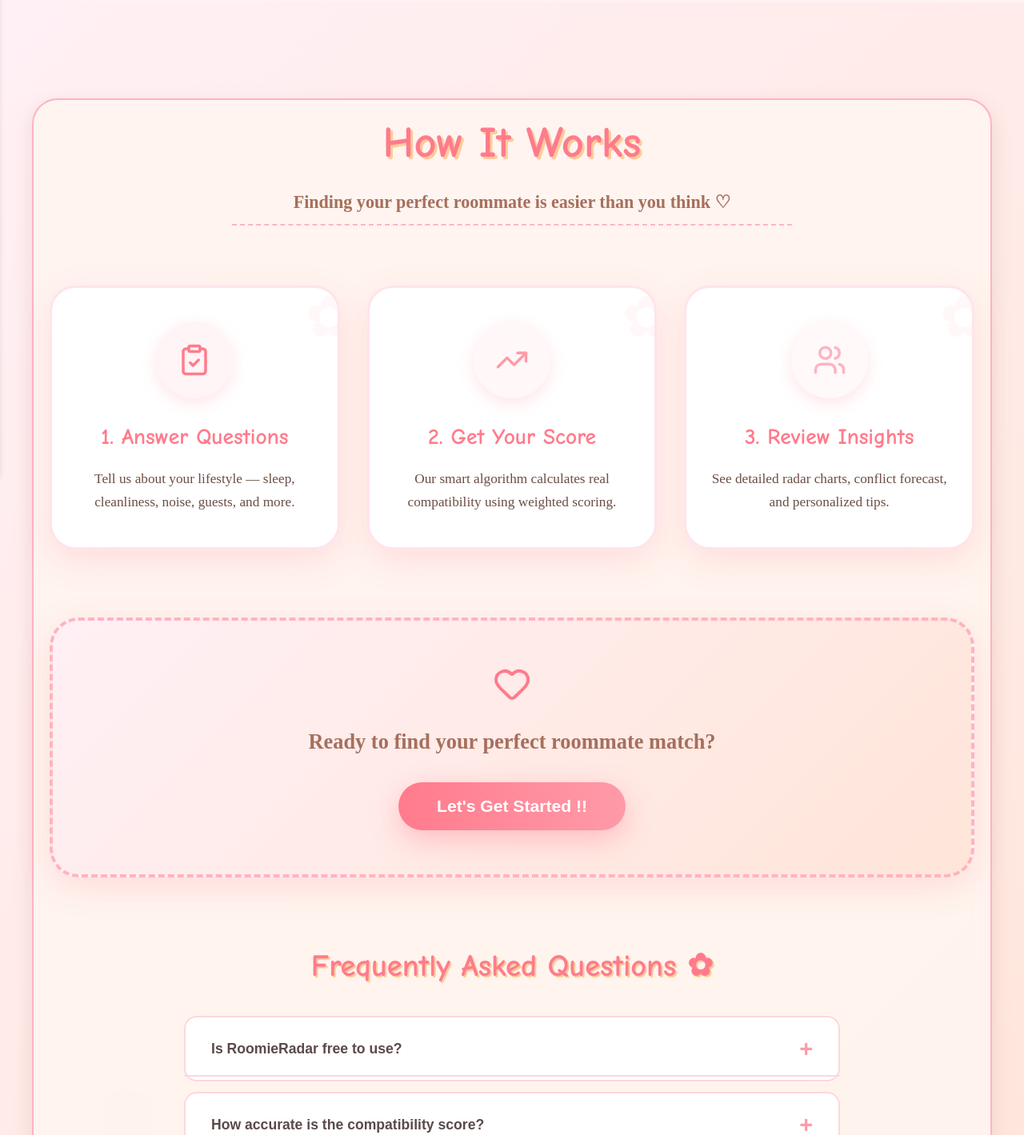
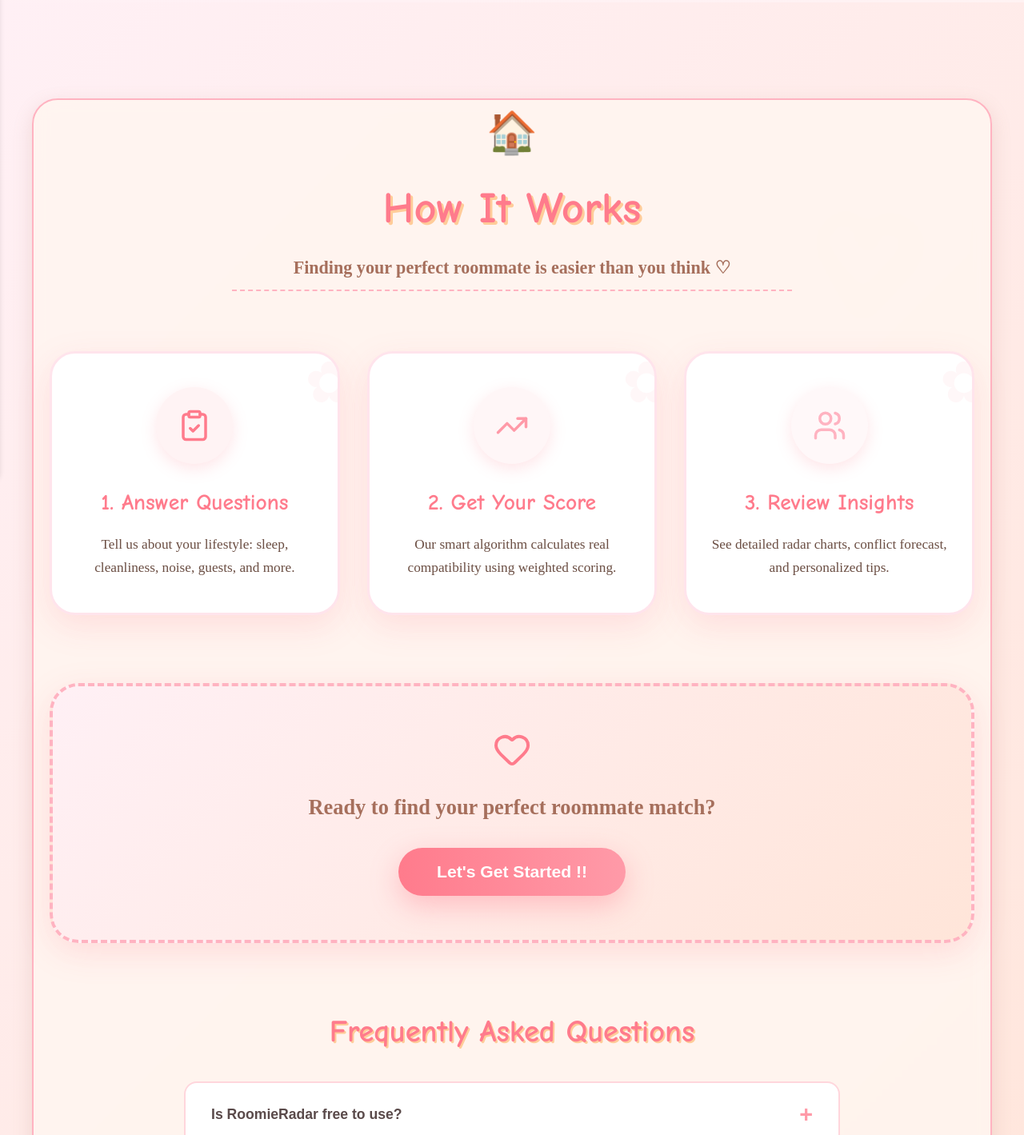
Before and after one commit to NSP2023/RoomieRadar, a React (Create React App) app in the folder frontend/: page /how-it-works in a window 1280 px wide. Shown: the part 200-1619 px from the top of the page at 80% size. Built offline with nearby package versions, Linux system fonts and the light colour scheme; no server answers; the HTML template or start-up script is replaced by a standard one.

Commit message:
Update HowItWorks.jsx

```diff
--- a/frontend/src/components/Home/HowItWorks.jsx
+++ b/frontend/src/components/Home/HowItWorks.jsx
@@ -1,8 +1,6 @@
 // src/components/Home/HowItWorks.jsx
-
-import React, { useState } from "react";
+import React, { useState, useEffect, useRef } from "react";
 import { useNavigate } from "react-router-dom";
-import { motion } from "framer-motion";
 import { ClipboardCheck, TrendingUp, Users, Heart } from "lucide-react";
 import "./HowItWorks.css";
 
@@ -13,49 +11,62 @@ const faqData = [
       "Yes! The basic questionnaire, compatibility check and seeing matches is completely free. Premium features might come later, but the heart of RoomieRadar will always stay free~",
   },
   {
-    question: "How accurate is the compatibility score?",
+    question: "How accuracy is the compatibility score?",
     answer:
-      "It's based on things students & young adults care about most! The more honest your answers, the more magical and accurate the match will be !",
+      "It's based on things students & young adults care about most! The more honest your answers, the more magical and accurate the match will be!",
   },
   {
     question: "Can I find roommates in my university?",
     answer:
-      "Right now we show everyone, but very soon we'll add city & university filters so you can find your perfect roomie nearby!",
+      "This is only and strictly inside IUT residential halls — we will include non-res in the future inshallah!",
   },
 ];
+
+// Lightweight intersection-observer hook — triggers once when element enters view
+const useInView = (threshold = 0.15) => {
+  const ref = useRef(null);
+  const [visible, setVisible] = useState(false);
+
+  useEffect(() => {
+    const el = ref.current;
+    if (!el) return;
+    const observer = new IntersectionObserver(
+      ([entry]) => { if (entry.isIntersecting) { setVisible(true); observer.disconnect(); } },
+      { threshold }
+    );
+    observer.observe(el);
+    return () => observer.disconnect();
+  }, [threshold]);
+
+  return [ref, visible];
+};
 
 const HowItWorks = () => {
   const navigate = useNavigate();
   const [openFaq, setOpenFaq] = useState(null);
 
-  const toggleFaq = (index) => {
-    setOpenFaq(openFaq === index ? null : index);
-  };
-
-  const handleGetStarted = () => {
-    navigate("/questionnaire");
-  };
+  const [titleRef,  titleVisible]  = useInView();
+  const [stepsRef,  stepsVisible]  = useInView();
+  const [ctaRef,    ctaVisible]    = useInView();
+  const [faqRef,    faqVisible]    = useInView();
 
   const steps = [
     {
       icon: ClipboardCheck,
       title: "1. Answer Questions",
-      description:
-        "Tell us about your lifestyle — sleep, cleanliness, noise, guests, and more.",
+      description: "Tell us about your lifestyle: sleep, cleanliness, noise, guests, and more.",
       color: "#ff7b8c",
     },
     {
       icon: TrendingUp,
       title: "2. Get Your Score",
-      description:
-        "Our smart algorithm calculates real compatibility using weighted scoring.",
+      description: "Our smart algorithm calculates real compatibility using weighted scoring.",
       color: "#ff9aa8",
     },
     {
       icon: Users,
       title: "3. Review Insights",
-      description:
-        "See detailed radar charts, conflict forecast, and personalized tips.",
+      description: "See detailed radar charts, conflict forecast, and personalized tips.",
       color: "#ffb3c1",
     },
   ];
@@ -65,79 +76,63 @@ const HowItWorks = () => {
       <div className="container">
 
         {/* Title */}
-        <motion.div
-          className="section-title"
-          initial={{ opacity: 0, y: 30 }}
-          whileInView={{ opacity: 1, y: 0 }}
-          viewport={{ once: true }}
-          transition={{ duration: 0.7 }}
+        <div
+          ref={titleRef}
+          className={`section-title fade-up ${titleVisible ? "visible" : ""}`}
         >
-          <span className="title-icon"></span>
+          <span className="title-icon">🏠</span>
           <h2>How It Works</h2>
           <p className="section-subtitle">
             Finding your perfect roommate is easier than you think ♡
           </p>
-        </motion.div>
+        </div>
 
         {/* Steps */}
-        <div className="steps-grid">
+        <div ref={stepsRef} className="steps-grid">
           {steps.map((step, index) => {
             const Icon = step.icon;
             return (
-              <motion.div
+              <div
                 key={index}
-                className="step-card"
-                initial={{ opacity: 0, y: 40 }}
-                whileInView={{ opacity: 1, y: 0 }}
-                viewport={{ once: true }}
-                transition={{ duration: 0.6, delay: index * 0.15 }}
-                whileHover={{ y: -12 }}
+                className={`step-card fade-up ${stepsVisible ? "visible" : ""}`}
+                style={{ transitionDelay: `${index * 120}ms` }}
               >
                 <div
                   className="step-icon-wrapper"
-                  style={{ backgroundColor: `${step.color}15` }}
+                  style={{ backgroundColor: `${step.color}18` }}
                 >
                   <Icon size={42} color={step.color} />
                 </div>
                 <h3 className="step-title">{step.title}</h3>
                 <p className="step-description">{step.description}</p>
-              </motion.div>
+              </div>
             );
           })}
         </div>
 
         {/* CTA */}
-        <motion.div
-          className="cta-section"
-          initial={{ opacity: 0, scale: 0.95 }}
-          whileInView={{ opacity: 1, scale: 1 }}
-          viewport={{ once: true }}
-          transition={{ duration: 0.6, delay: 0.4 }}
+        <div
+          ref={ctaRef}
+          className={`cta-section fade-up ${ctaVisible ? "visible" : ""}`}
         >
           <Heart className="cta-heart" size={48} />
-          <p className="cta-text">
-            Ready to find your perfect roommate match?
-          </p>
-          <button onClick={handleGetStarted} className="btn-primary btn-large">
+          <p className="cta-text">Ready to find your perfect roommate match?</p>
+          <button onClick={() => navigate("/questionnaire")} className="btn-primary btn-large">
             Let's Get Started !!
           </button>
-        </motion.div>
+        </div>
 
         {/* FAQ */}
-        <motion.div
-          className="faq-section"
-          initial={{ opacity: 0, y: 30 }}
-          whileInView={{ opacity: 1, y: 0 }}
-          viewport={{ once: true }}
-          transition={{ duration: 0.7, delay: 0.2 }}
+        <div
+          ref={faqRef}
+          className={`faq-section fade-up ${faqVisible ? "visible" : ""}`}
         >
-          <h2 className="faq-heading">Frequently Asked Questions ✿</h2>
-
+          <h2 className="faq-heading">Frequently Asked Questions</h2>
           {faqData.map((item, index) => (
             <div key={index} className="faq-item">
               <button
                 className={`faq-question ${openFaq === index ? "active" : ""}`}
-                onClick={() => toggleFaq(index)}
+                onClick={() => setOpenFaq(openFaq === index ? null : index)}
               >
                 {item.question}
                 <span className="faq-toggle">{openFaq === index ? "−" : "+"}</span>
@@ -147,7 +142,7 @@ const HowItWorks = () => {
               </div>
             </div>
           ))}
-        </motion.div>
+        </div>
 
       </div>
     </section>
```
